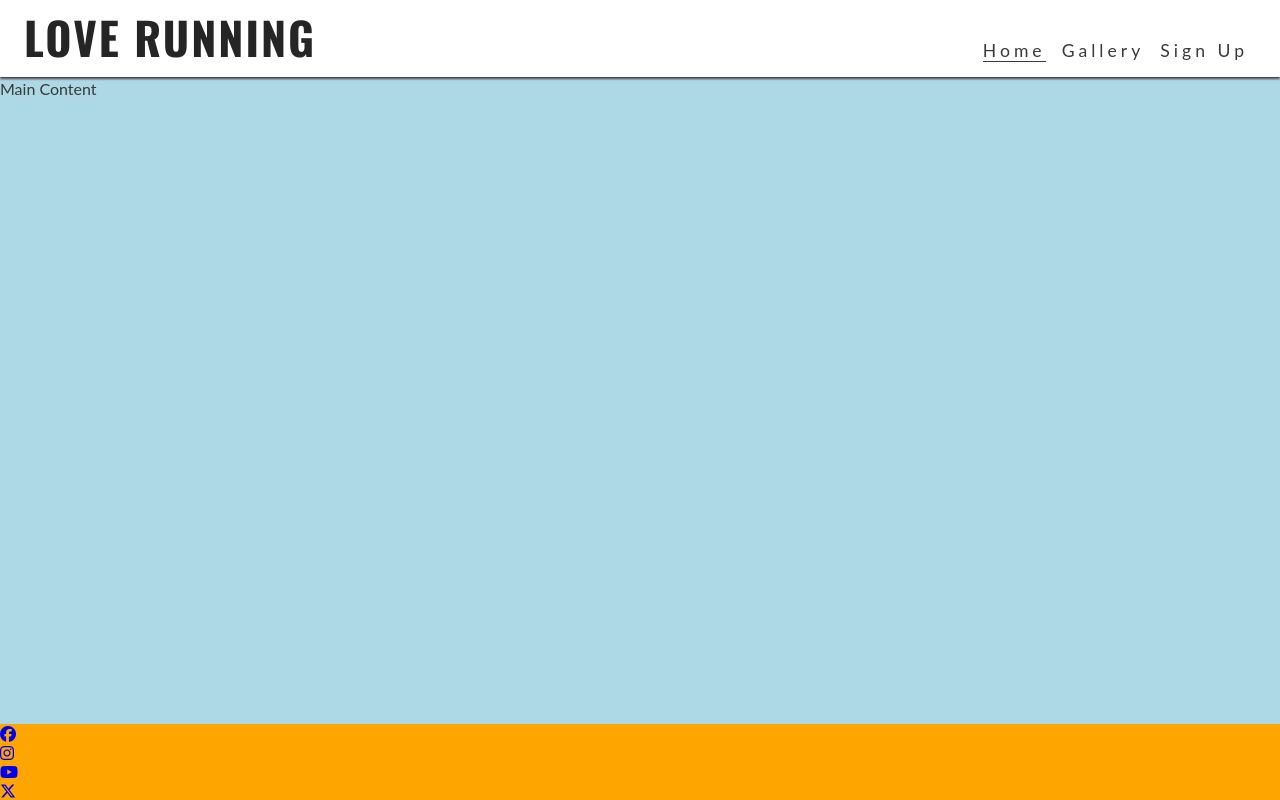
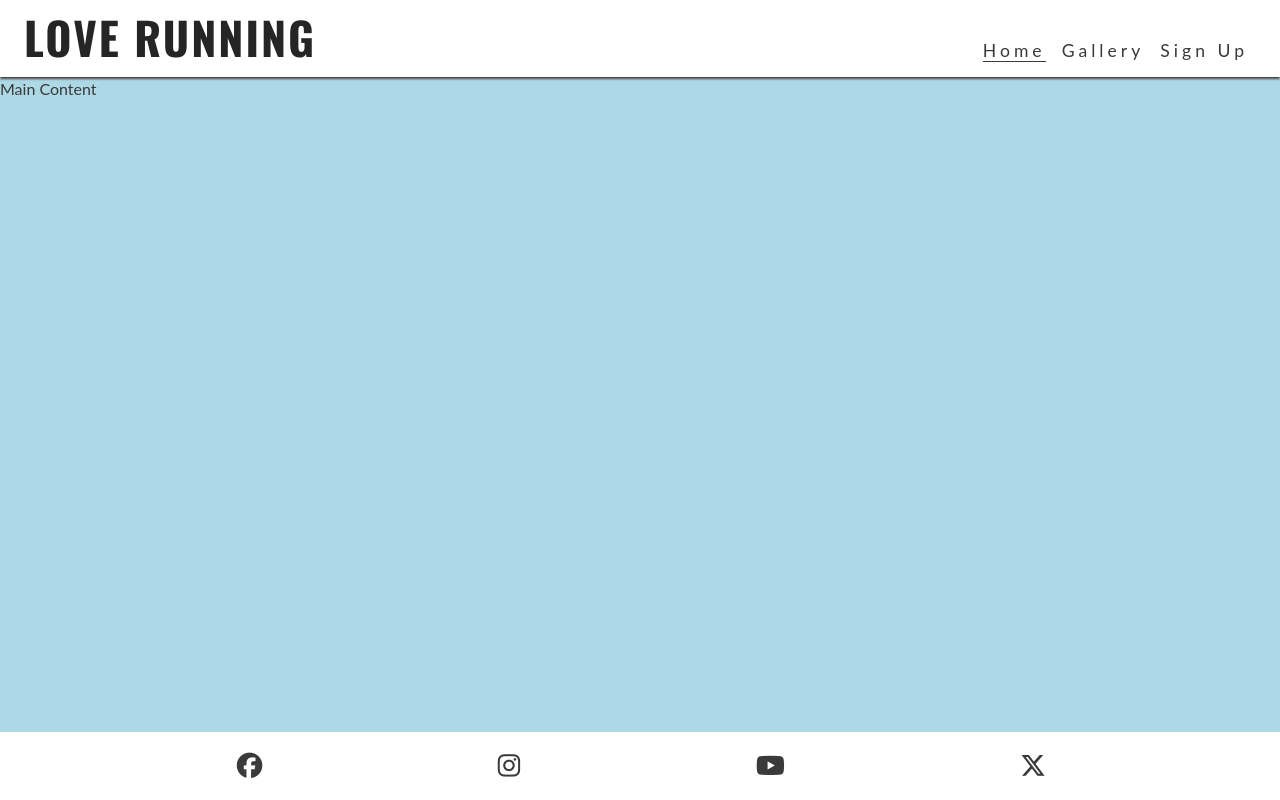
Before and after one commit to BjornBishop/Love-running, a plain HTML site: page index.html in a window 1280 px wide. Drawn offline with nearby package versions, Linux system fonts and the light colour scheme.

Commit message:
styled footer navigation

```diff
--- a/assets/css/style.css
+++ b/assets/css/style.css
@@ -86,8 +86,17 @@ main {
     border-bottom: 1px solid #3a3a3a;
 }
 /* footer */
-footer {
-    background-color: orange;
+#social-networks {
+    text-align: center;
+    padding: 20px 0;
+    display: flex;
+    justify-content: space-evenly;
+    list-style-type: none;
+}
+#social-networks i {
+    font-size: 160%;
+    padding: 5%;
+    color: #3a3a3a;
 }
 /* Media Query: tablets and larger (768px and up) */
 @media screen and (min-width: 768px) {
--- a/index.html
+++ b/index.html
@@ -24,7 +24,7 @@
             <h1 id="logo">Love Running</h1>
         </a>
         <input type="checkbox" id="nav-toggle" name="nav-toggle">
-        <lable for="nav-toggle" class="nav-toggle-lable">X</lable>
+        <lable for="nav-toggle" class="nav-toggle-lable"><i class="fa-solid fa-compass"></i></lable>
         <nav>
             <ul id="menu">
                 <li><a href="home" class="active">Home</a></li>
@@ -37,7 +37,7 @@
     <main>Main Content</main>
     <!--Footer Section-->
     <footer>
-        <ul>
+        <ul id="social-networks">
             <li><a href="https://www.facebook.com" target="_blank" rel="noopener" aria-label="visit our facebook page (opens in a new tab)"><i class="fa-brands fa-facebook"></i></a></li>
             <li><a href="https://www.instagram.com" target="_blank" rel="noopener" aria-label="Visit our instagram page (opens in a new tab)"><i class="fa-brands fa-instagram"></i></a></li>
             <li><a href="https://www.youtube.com" target="_blank" rel="noopener" aria-lavel="Visit our youtube page (opens in a new tab)"><i class="fa-brands fa-youtube"></i></a></li>
```
